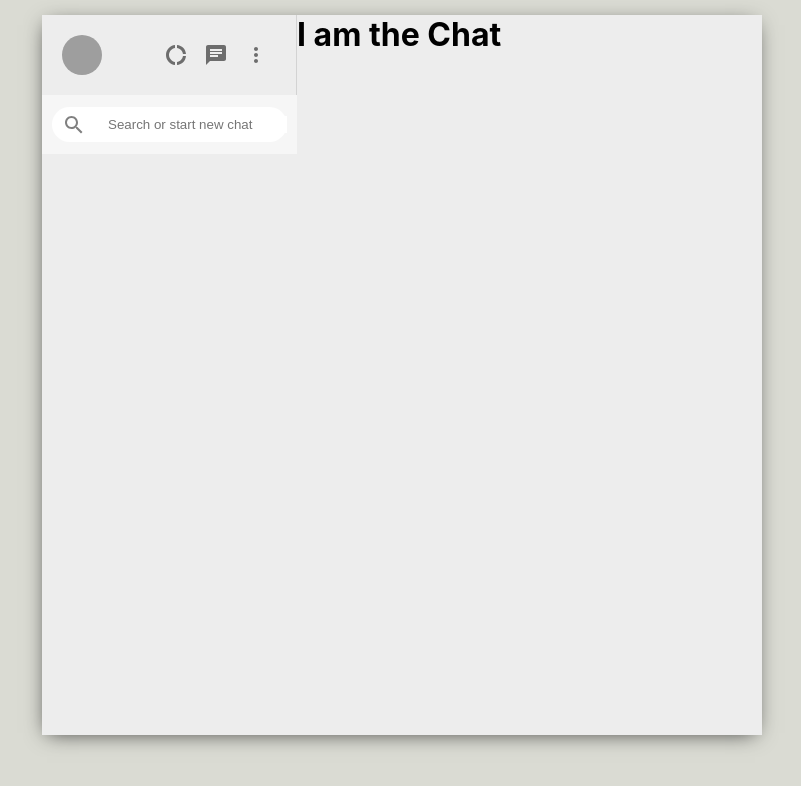
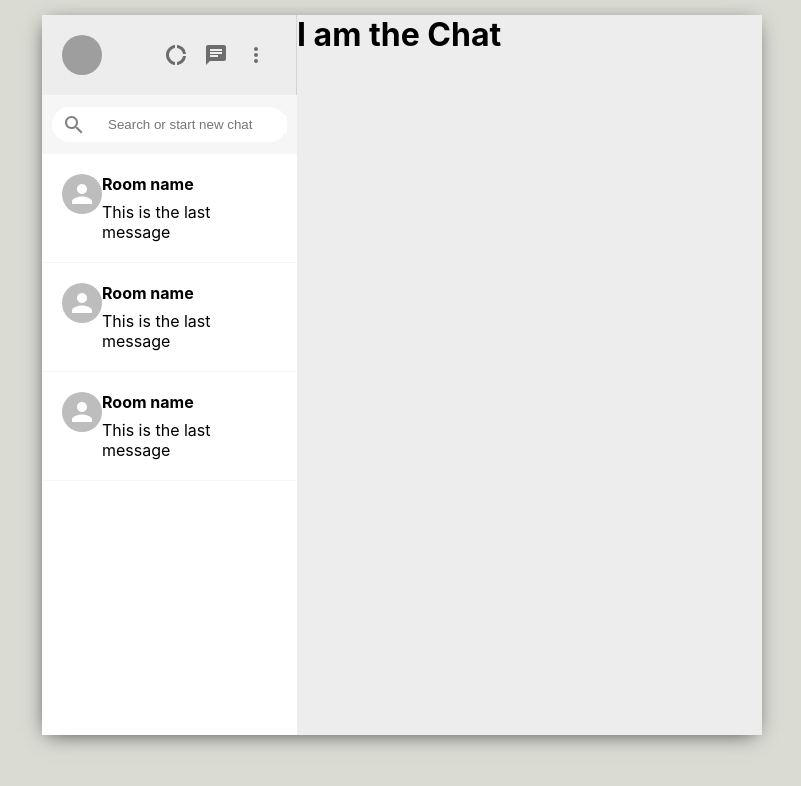
Before and after one commit to daryacoding/messenger, a React (Create React App) app: page / in a window 1280 px wide. Shown: the top 786 px of the page, without its empty margins (238-1039 px from the left). Built offline with nearby package versions, Linux system fonts and the light colour scheme; grey boxes are pictures that could not be loaded.

Commit message:
sidebar chat

```diff
--- a/src/components/Sidebar/Sidebar.css
+++ b/src/components/Sidebar/Sidebar.css
@@ -44,3 +44,9 @@
     outline-width: 0;
     margin-left: 10px;
 }
+
+.sidebar-chats{
+    flex: 1;
+    background-color: white;
+    overflow: scroll;
+}
--- a/src/components/Sidebar/Sidebar.js
+++ b/src/components/Sidebar/Sidebar.js
@@ -1,4 +1,5 @@
 import React from 'react'
+import SidebarChat from './SidebarChat/SidebarChat'
 import './Sidebar.css'
 import DonutLargeIcon from '@mui/icons-material/DonutLarge'
 import ChatIcon from '@mui/icons-material/Chat'
@@ -29,6 +30,11 @@
                     <input placeholder='Search or start new chat' type='text' />
                 </div>
             </div>
+            <div className='sidebar-chats'>
+                <SidebarChat />
+                <SidebarChat />
+                <SidebarChat />
+            </div>
         </div>
     )
 }
--- /dev/null
+++ b/src/components/Sidebar/SidebarChat/SidebarChat.css
@@ -0,0 +1,15 @@
+.sidebar-chat{
+    display: flex;
+    padding: 20px;
+    cursor: pointer;
+    border-bottom: 1px solid #f6f6f6;
+}
+
+.sidebar-chat:hover{
+    background-color: #ebebeb;
+}
+
+.sidebar-chat-info > h2 {
+    font-size: 16px;
+    margin-bottom: 8px;
+}
--- /dev/null
+++ b/src/components/Sidebar/SidebarChat/SidebarChat.js
@@ -0,0 +1,17 @@
+import React from 'react'
+import './SidebarChat.css'
+import { Avatar } from '@mui/material'
+
+function SidebarChat() {
+    return (
+        <div className='sidebar-chat'>
+            <Avatar />
+            <div className='sidebar-chat-info'>
+                <h2>Room name</h2>
+                <p>This is the last message</p>
+            </div>
+        </div>
+    )
+}
+
+export default SidebarChat
```
